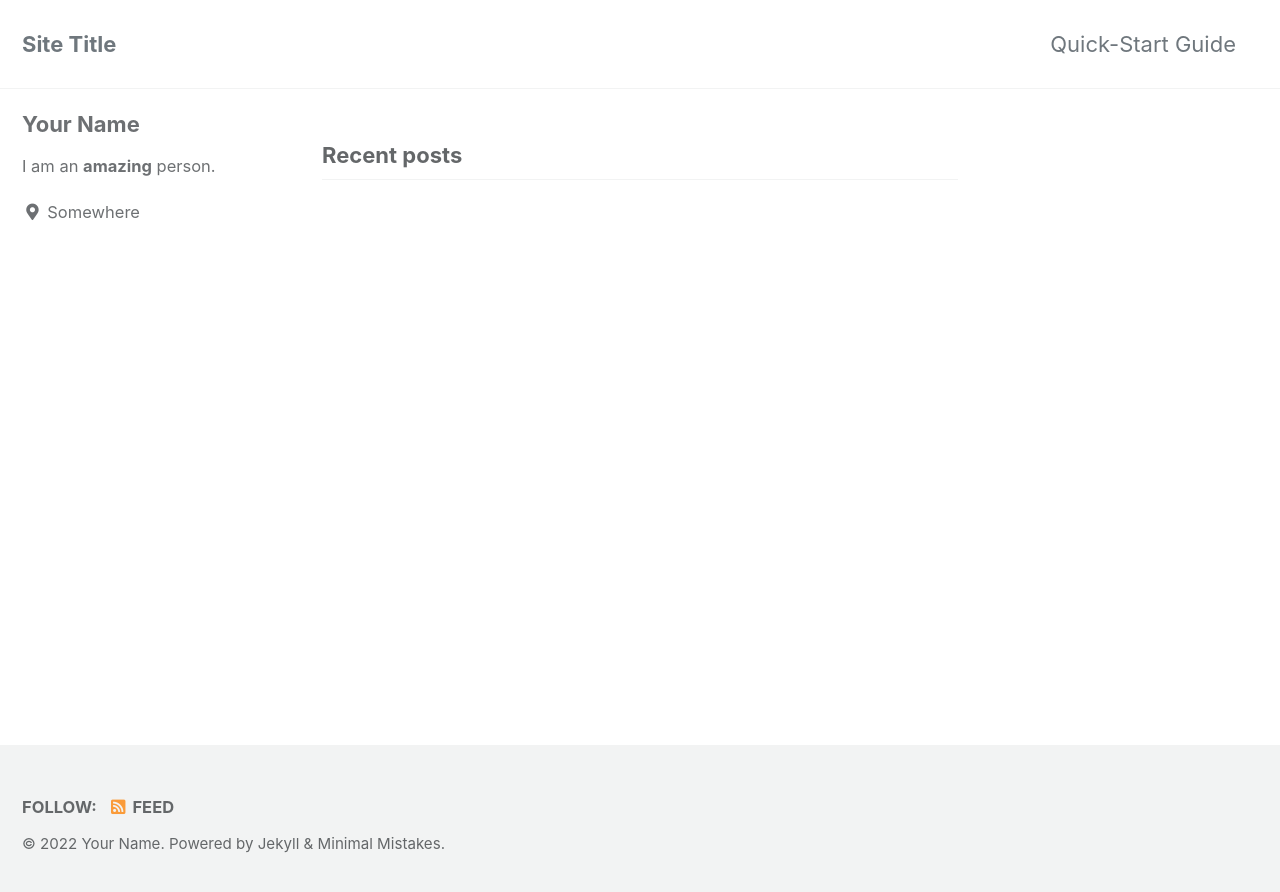
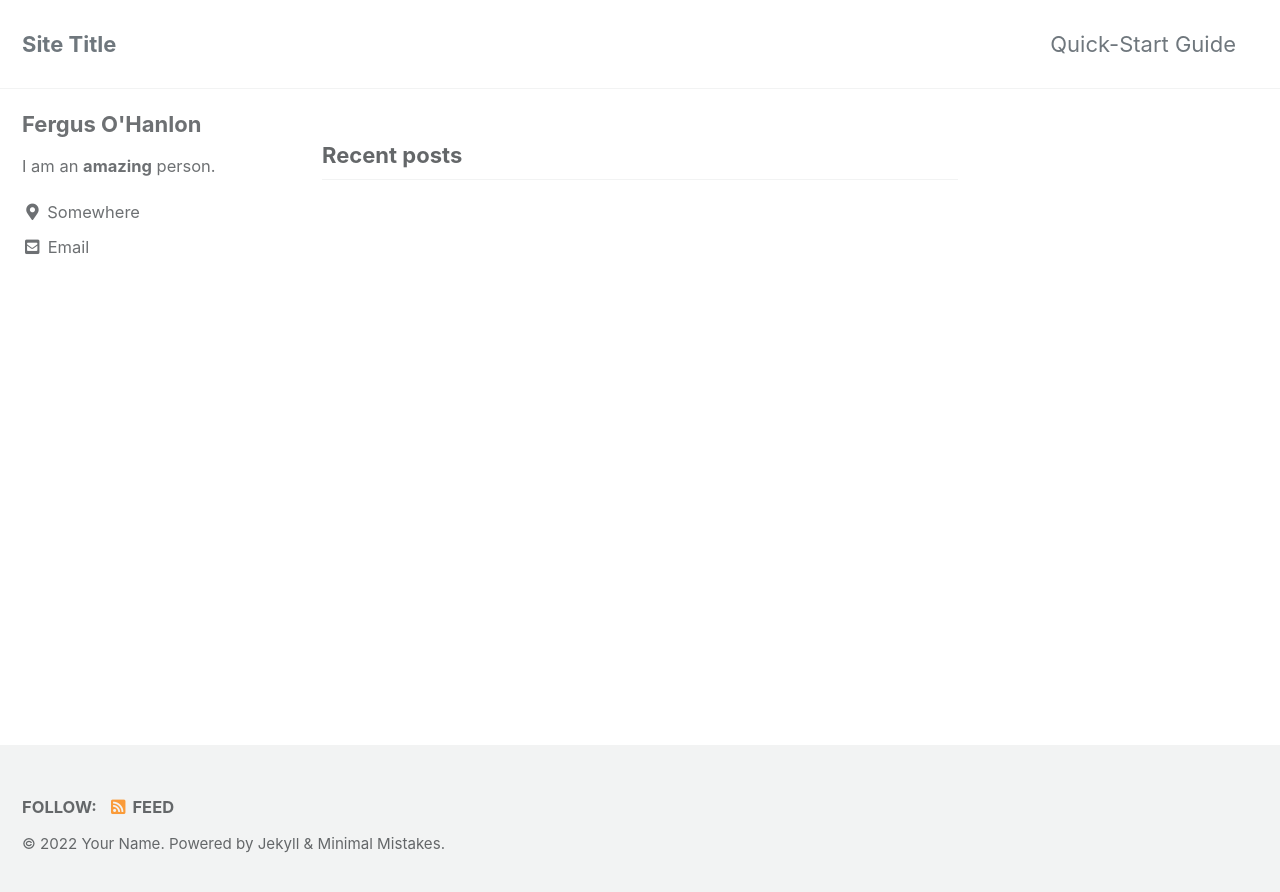
Before and after one commit to Fergus-OH/fergus-oh.github.io, a Jekyll site: the page built from index.html, in a window 1280 px wide. Shown: the top 892 px of the page. Built offline with Jekyll 4.4.1, drawn with Linux system fonts in a browser that asks for light colours; cached includes are drawn as plain includes; the list of posts is cut into pages by our own code.

Commit message:
Update _config.yml

```diff
--- a/_config.yml
+++ b/_config.yml
@@ -104,11 +104,11 @@ analytics:
 
 # Site Author
 author:
-  name             : "Your Name"
+  name             : "Fergus O'Hanlon"
   avatar           : # path of avatar image, e.g. "/assets/images/bio-photo.jpg"
   bio              : "I am an **amazing** person."
   location         : "Somewhere"
-  email            :
+  email            : "fergusohanlon@gmail.com"
   links:
     - label: "Email"
       icon: "fas fa-fw fa-envelope-square"
```
